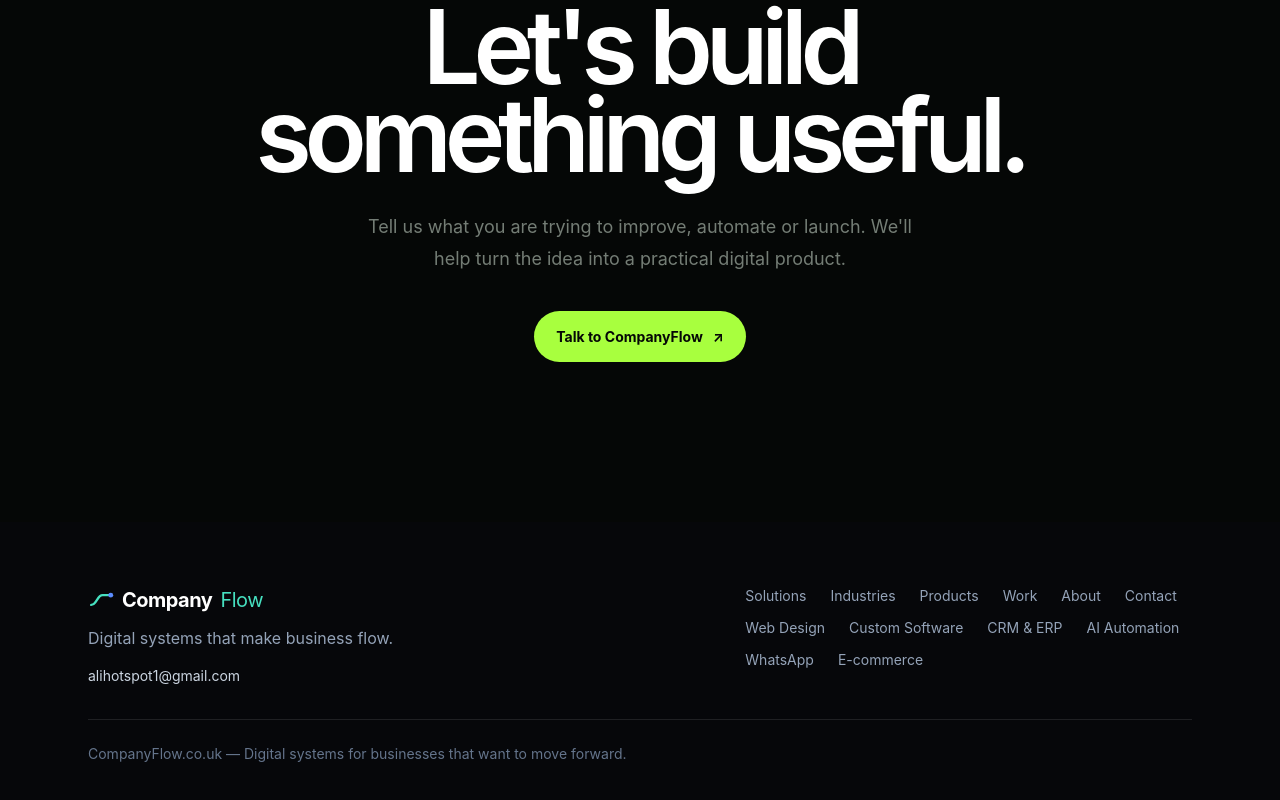
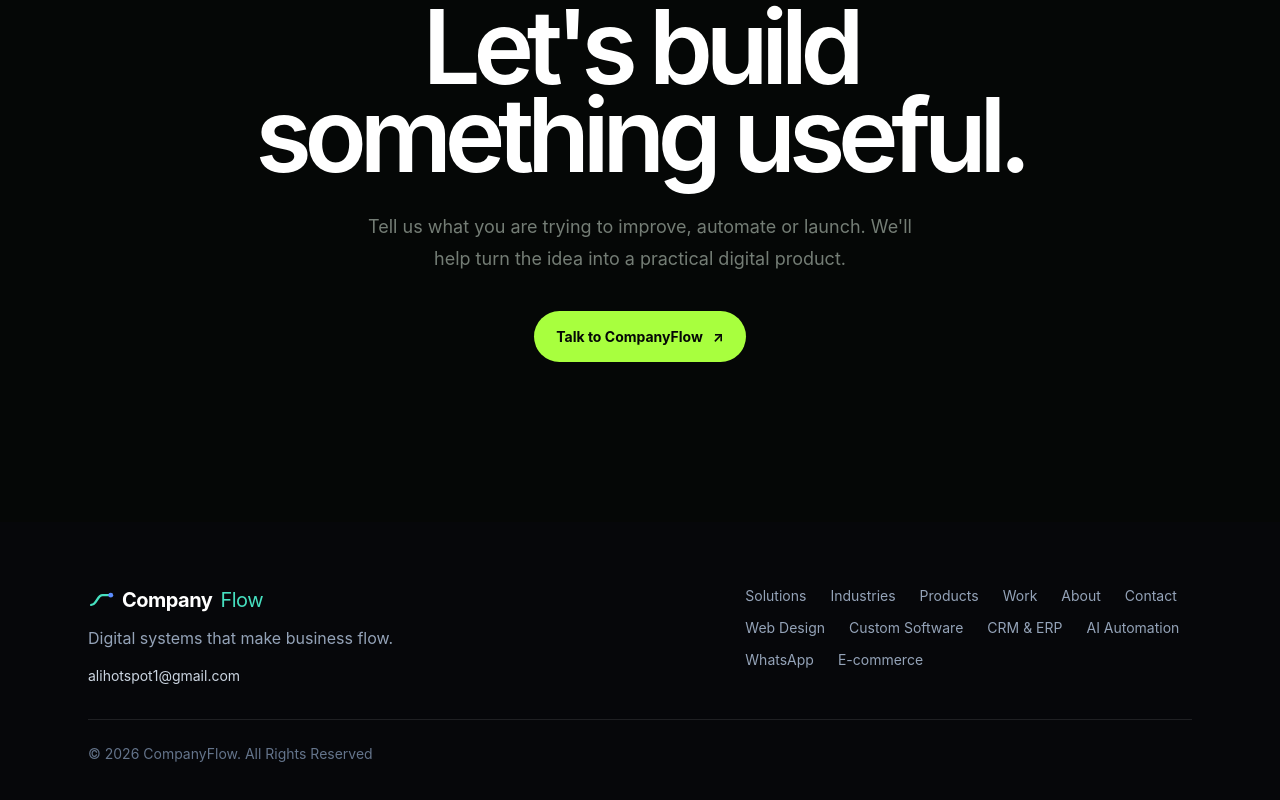
Before and after one commit to bolt50506-lab/CompanyFLow-Website, a Next.js app: page /about in a window 1280 px wide. Shown: the part 5747-6547 px from the top of the page. Built offline with nearby package versions, Linux system fonts and the light colour scheme.

Commit message:
Update CompanyFlow footer year to 2026

```diff
--- a/components/footer/Footer.tsx
+++ b/components/footer/Footer.tsx
@@ -41,7 +41,7 @@ export default function Footer() {
         </nav>
 
         <p className="border-t border-white/10 pt-6 text-sm text-slate-500 md:col-span-2">
-          CompanyFlow.co.uk — Digital systems for businesses that want to move forward.
+          © 2026 CompanyFlow. All Rights Reserved
         </p>
       </div>
     </footer>
```
